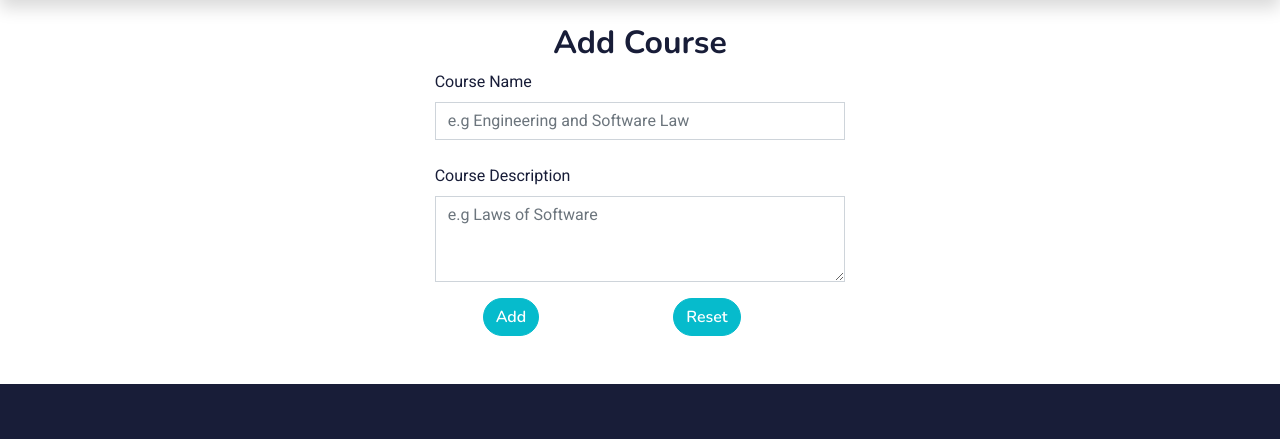
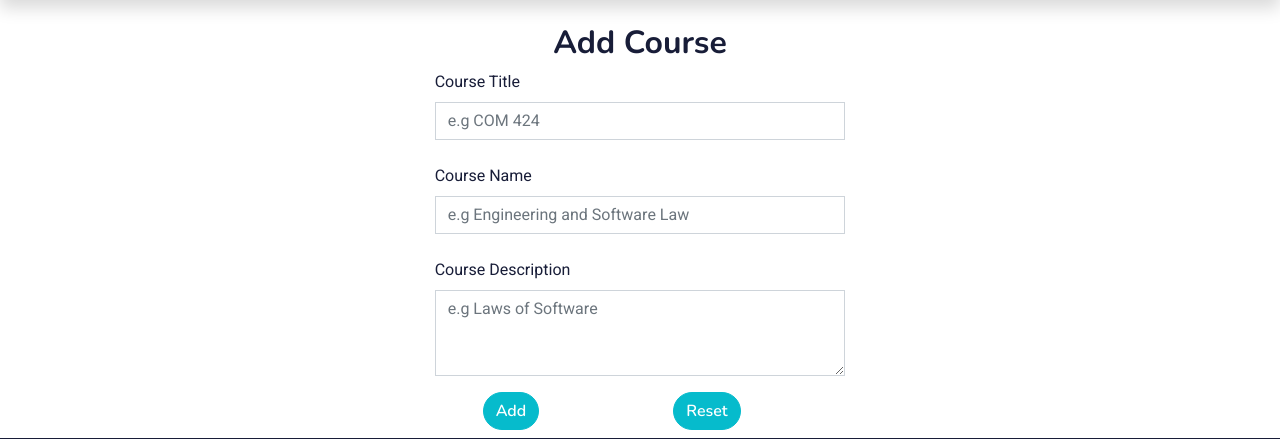
Before and after one commit to tiemah/YouLearn, a PHP site: page /add-course.php in a window 1280 px wide. Shown: the part 75-514 px from the top of the page. Run offline with PHP 8.4, Linux system fonts and the light colour scheme; some libraries are stand-ins or nearby versions.

Commit message:
adding the course title in the input field and sending the query to the database

```diff
--- a/add-course.php
+++ b/add-course.php
@@ -18,9 +18,12 @@
             <form action="courseAdd.php" method="POST">
 
                 <div class="mt-1">
+                <label for="exampleFormControlInput1" class="form-label text-dark">Course Title</label>
+                <input type="text" class="form-control" id="exampleFormControlInput1" name="course_title" placeholder="e.g COM 424"><br>
+
                 <label for="exampleFormControlInput1" class="form-label text-dark">Course Name</label>
                 <input type="text" class="form-control" id="exampleFormControlInput1" name="course_name" placeholder="e.g Engineering and Software Law">
-                </div><br>
+                <br>
                 <div class="mb-3">
                 <label for="exampleFormControlTextarea1" class="form-label text-dark">Course Description</label>
                 <textarea class="form-control" id="exampleFormControlTextarea1" name="course_description" placeholder="e.g Laws of Software" rows="3"></textarea>
--- a/courseAdd.php
+++ b/courseAdd.php
@@ -1,6 +1,7 @@
 <?php
     require_once "conn.php";
     if(isset($_POST['course-btn'])){
+        $course_title = mysqli_real_escape_string($conn, $_POST['course_title']);
         $course_name = mysqli_real_escape_string($conn, $_POST['course_name']);
         $course_description = mysqli_real_escape_string($conn, $_POST['course_description']);
 
```
